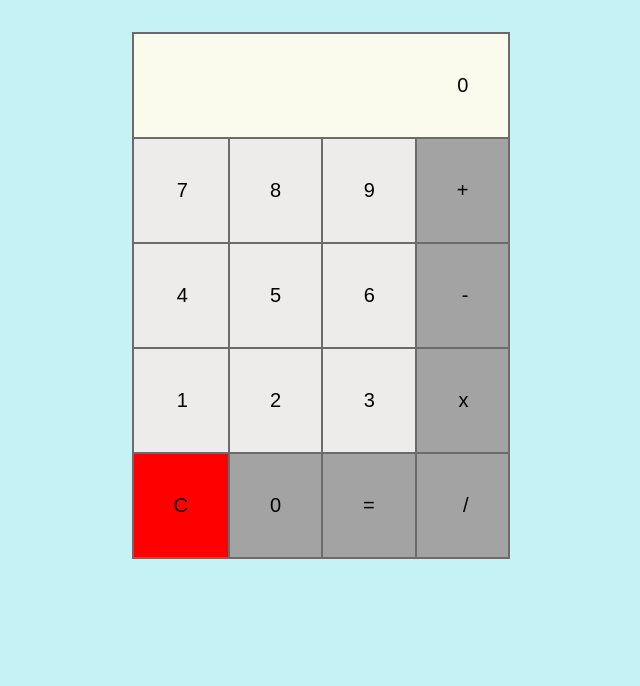
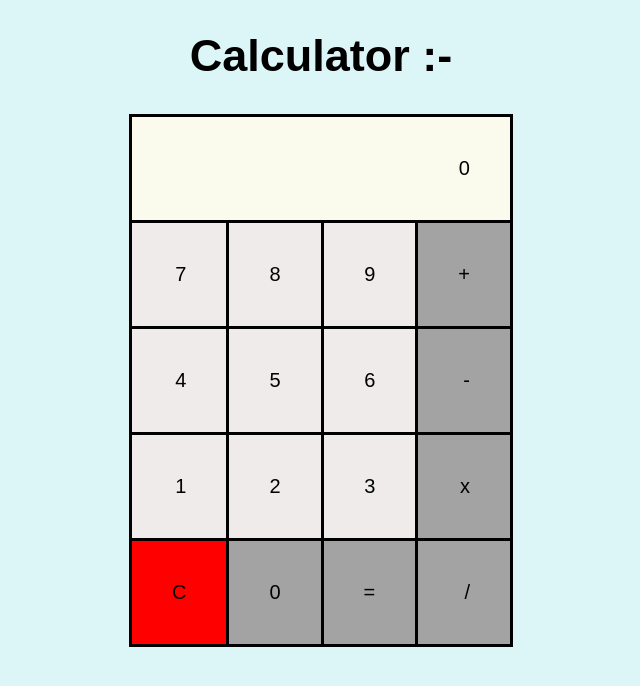
Before and after one commit to bilalashrafali123/calculator, a plain HTML site: page index.html in a window 1280 px wide. Shown: the whole page, without its empty margins (319-959 px from the left). Drawn offline with Linux system fonts and the light colour scheme.

Commit message:
updated...

```diff
--- a/index.html
+++ b/index.html
@@ -4,9 +4,10 @@
   <meta charset="UTF-8">
   <meta name="viewport" content="width=device-width, initial-scale=1.0">
   <link rel="stylesheet" href="style.css">
-  <title>Calculator</title>
+  <title>Calculator e = ∑∞ⁿ⁼⁰ ¹ₙ</title>
 </head>
-<body style="background-color: rgb(197, 242, 244);">
+<body style="background-color: rgb(220, 245, 247);">
+    <h1 class="text-center" style="font-size: 45px;">Calculator :-</h1>
    <table class="calculator-table">
     <tr>
       <td colspan="4" class="display">0</td>
--- a/style.css
+++ b/style.css
@@ -14,9 +14,10 @@
 }
 
 td {
-    border: 2px solid #6b6b6b;
+    border: 3px solid black;
     padding: 40px;
     text-align: right;
+    text-align:right;
     cursor: pointer;
     font-size: 20px;
 }
```
